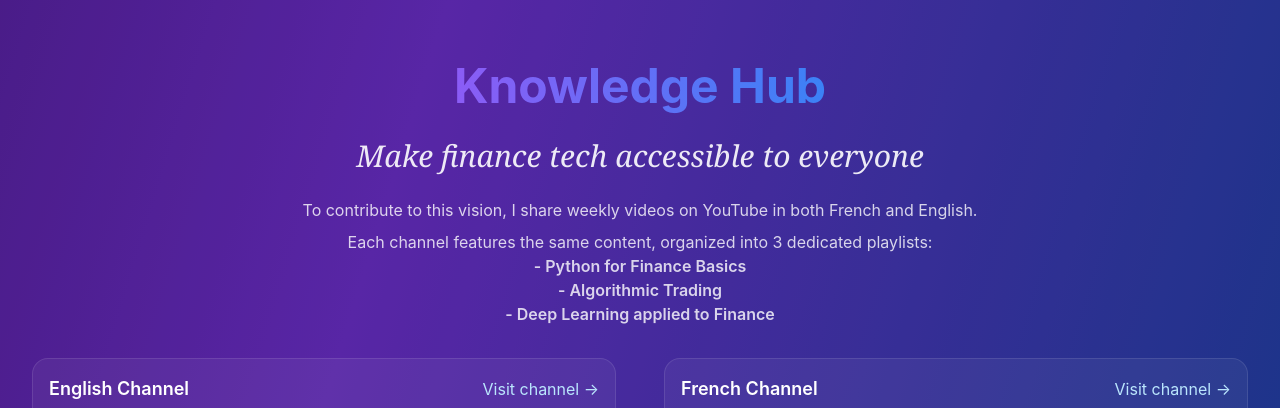
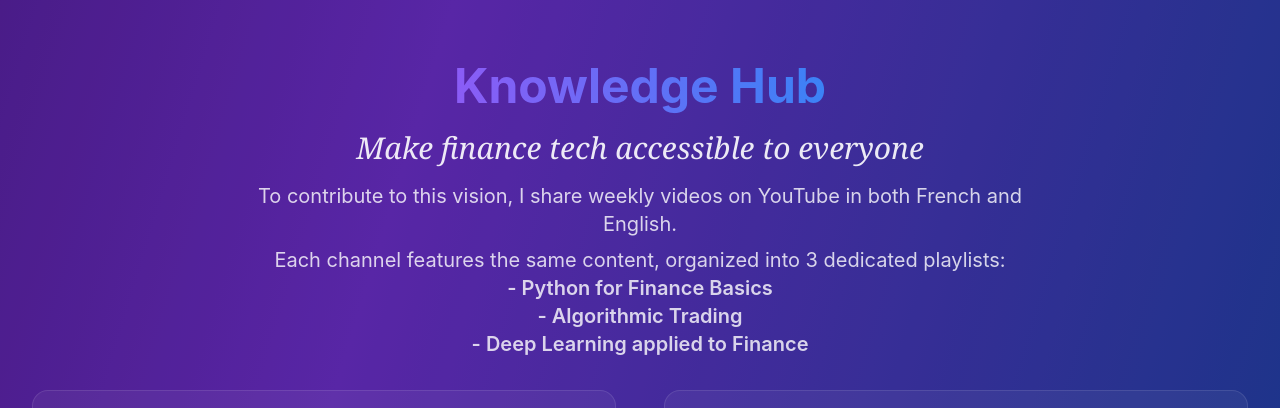
Before and after one commit to ag-algolab/ag-algolab.github.io, a React (Vite) app: page / in a window 1280 px wide. Shown: the part 2700-3108 px from the top of the page. Built offline with nearby package versions, Linux system fonts and the light colour scheme.

Commit message:
Update App.jsx

```diff
--- a/src/App.jsx
+++ b/src/App.jsx
@@ -454,18 +454,18 @@ function Home() {
             viewport={{ once: true }}
             className="text-center mb-8"
           >
-            <h2 className="text-4xl md:text-5xl gradient-title mb-6
+            <h2 className="text-4xl md:text-5xl gradient-title mb-4
                bg-gradient-to-r from-[#8B5CF6] to-[#3B82F6]">
               Knowledge Hub
             </h2>
-            <p className="italic font-serif text-2xl md:text-3xl text-white/90 mb-6">
+            <p className="italic font-serif text-2xl md:text-3xl text-white/90 mb-4">
               Make finance tech accessible to everyone
             </p>
-            <p className="text-base text-white/80 max-w-3xl mx-auto">
+            <p className="text-xl text-white/80 max-w-3xl mx-auto">
               To contribute to this vision, I share weekly videos on YouTube in both French and English.
             </p>
             <p
-              className="text-base text-white/80 max-w-3xl mx-auto mt-2">
+              className="text-xl text-white/80 max-w-3xl mx-auto mt-2">
               Each channel features the same content, organized into 3 dedicated playlists: <br />
               <span className="font-semibold">- Python for Finance Basics</span> <br />
               <span className="font-semibold">- Algorithmic Trading</span> <br />
```
